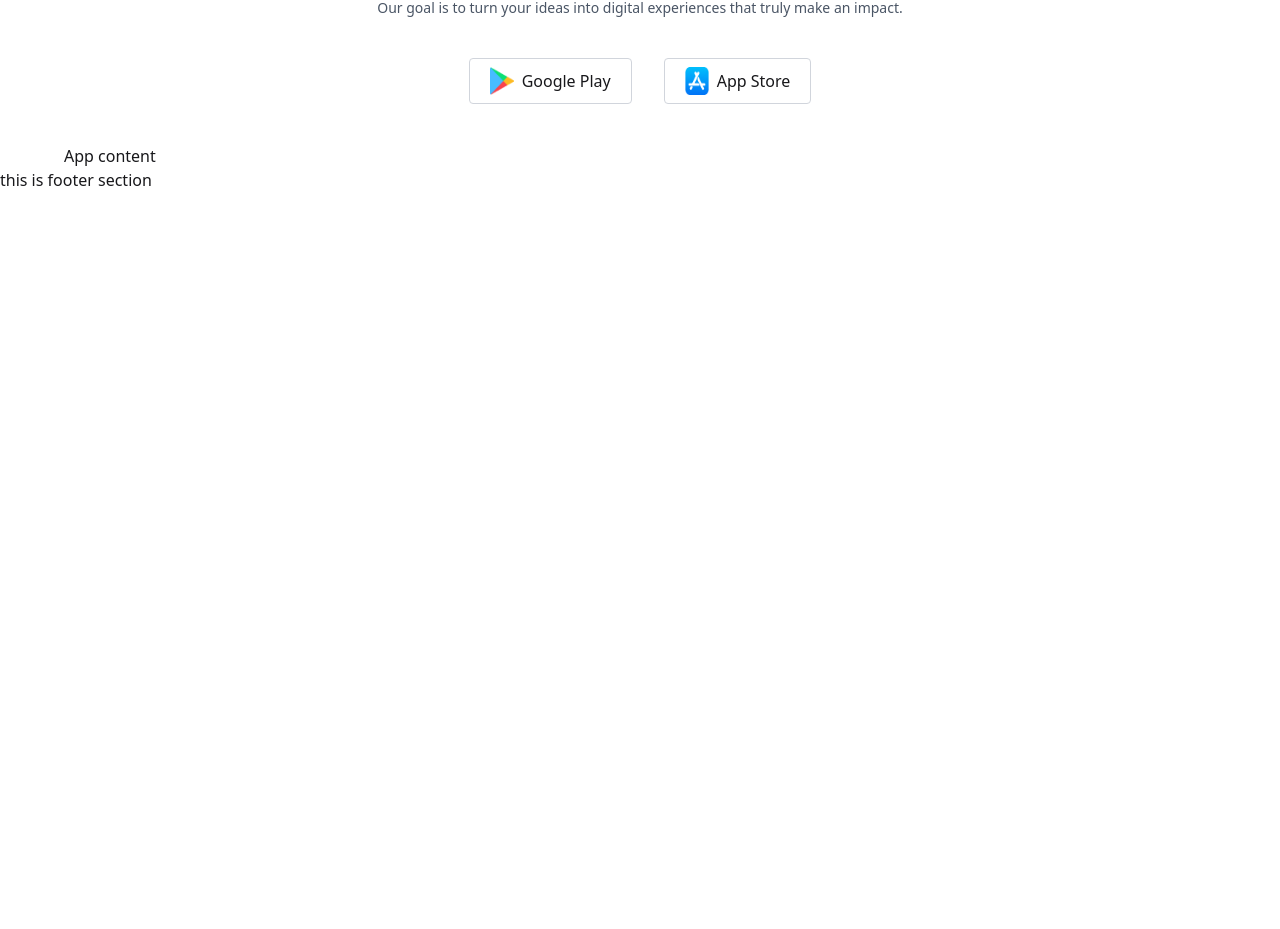
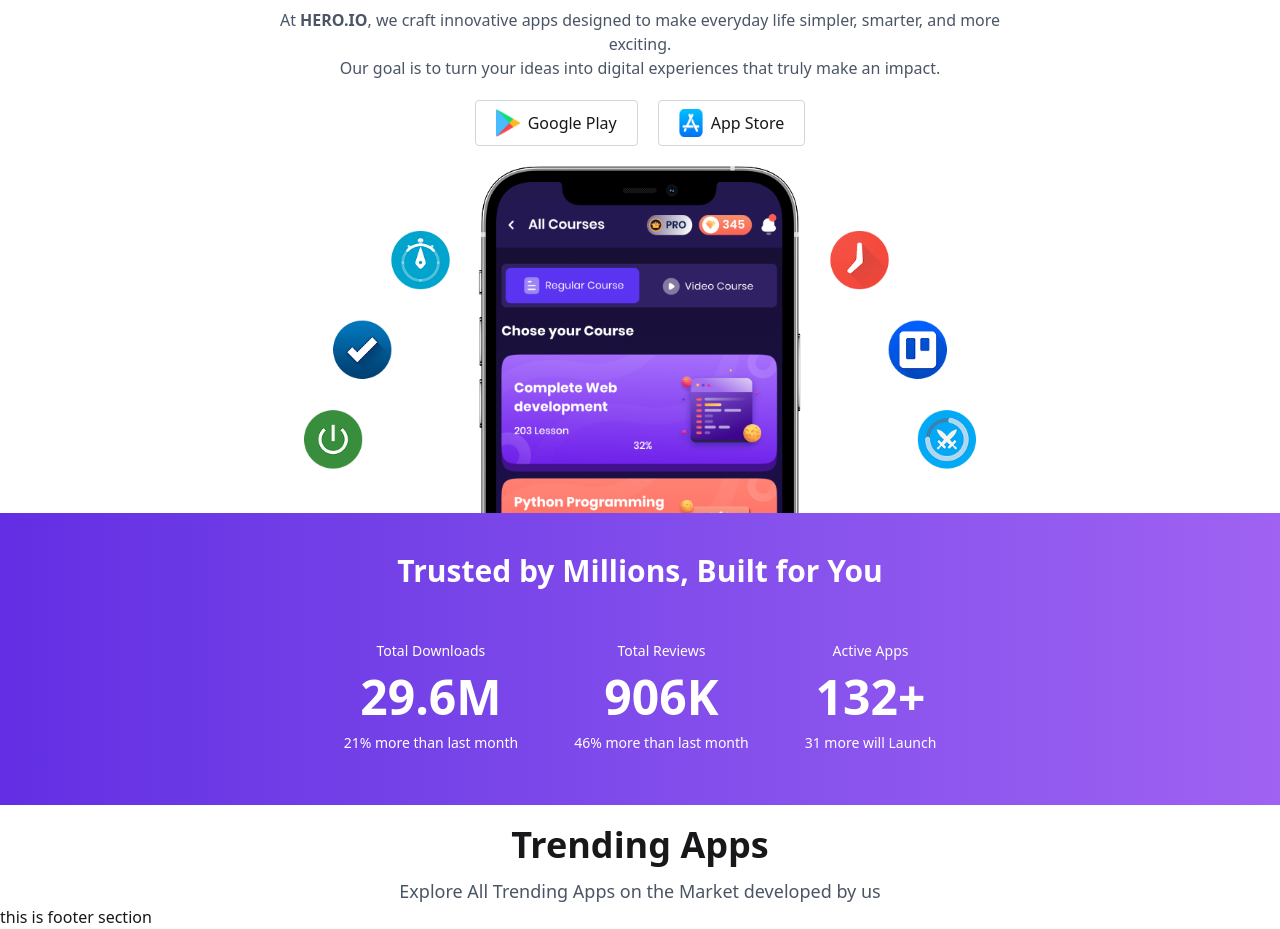
Before and after one commit to sabbirsohag-1509/eighth-assignment-repo, a React (Vite) app: page / in a window 1280 px wide. Shown: the part 250-1179 px from the top of the page. Before the commit the page ends 800 px from the top, so only its background shows below. Built offline with nearby package versions, Linux system fonts and the light colour scheme.

Commit message:
after completed nav and banner section

```diff
--- a/src/App.jsx
+++ /dev/null
@@ -1,17 +0,0 @@
-
-import './App.css'
-
-function App() {
-
-  return (
-    <>
-
-      <h1 className='text-3xl text-red-800'>Vite + React</h1>
-
-
-
-    </>
-  )
-}
-
-export default App
--- a/src/Components/Root/Root.jsx
+++ b/src/Components/Root/Root.jsx
@@ -7,9 +7,7 @@ const Root = () => {
     return (
         <div>
             <Navbar></Navbar>
-            <div className='max-w-6xl mx-auto'>
-                <Outlet></Outlet>
-            </div>
+            <Outlet></Outlet>
             <Footer></Footer>
         </div>
     );
--- /dev/null
+++ b/src/Pages/App/App.jsx
@@ -0,0 +1,11 @@
+import React from 'react';
+
+const App = () => {
+    return (
+        <div>
+
+        </div>
+    );
+};
+
+export default App;
--- a/src/Pages/Apps/Apps.jsx
+++ b/src/Pages/Apps/Apps.jsx
@@ -1,9 +1,18 @@
 import React from 'react';
 
 const Apps = () => {
+
     return (
-        <div>
-            <h1>App content</h1>
+        <div className='max-w-6xl mx-auto mt-5'>
+            <div>
+                <h1 className='text-3xl md:text-4xl text text-center font-semibold'>Trending Apps</h1>
+                <p className='text-gray-600 text-center pt-3 text-sm lg:text-lg '>Explore All Trending Apps on the Market developed by us</p>
+            </div>
+            <div>
+                {
+
+                }
+            </div>
         </div>
     );
 };
--- a/src/Pages/Banner/Banner.jsx
+++ b/src/Pages/Banner/Banner.jsx
@@ -1,29 +1,60 @@
 import React from 'react';
 import googleplay from '../../assets/googleplastore.png'
 import appstore from '../../assets/apstore.png'
+import hero from '../../assets/hero.png'
 
 
 const Banner = () => {
     return (
         <div className='mt-5'>
-           <div className='text-center space-y-5'>
-                <h1 className='text-6xl font-semibold text-[#040031]'>We Build <br />
+           <div className='text-center px-4 md:px-0 space-y-5'>
+                <h1 className="text-4xl md:text-6xl font-semibold text-[#040031] leading-tight">We Build <br />
                     <span className='text-[#632EE3]'>Productive</span> Apps</h1>
-                <p className='text-gray-600 text-sm'>At <span className='font-semibold'>HERO.IO</span>, we craft innovative apps designed to make everyday life simpler, smarter, and more exciting. <br /> Our goal is to turn your ideas into digital experiences that truly make an impact.</p>
+                <p className='text-gray-600 text-sm md:text-base max-w-3xl mx-auto'>At <span className='font-semibold'>HERO.IO</span>, we craft innovative apps designed to make everyday life simpler, smarter, and more exciting. <br /> Our goal is to turn your ideas into digital experiences that truly make an impact.</p>
            </div>
 
-                <div className=' flex gap-8 items-center justify-center py-10'>
+                <div className=' flex flex-col sm:flex-row gap-5 justify-center items-center py-5'>
 
-                    <div className='flex gap-2 items-center border border-gray-300 py-2 px-5 cursor-pointer rounded'>
-                        <img className='w-6 h-7' src={googleplay} alt="" />
+                   <a href="https://play.google.com/store/games" target='_blank'>
+                     <div className='flex gap-2 items-center border border-gray-300 py-2 px-5 cursor-pointer rounded'>
+                        <img className='w-6 h-7' src={googleplay} alt="Google Play" />
                         <button className='cursor-pointer'>Google Play</button>
                     </div>
+                   </a>
 
-                    <div className='flex gap-2 items-center border border-gray-300 py-2 px-5 cursor-pointer rounded'>
-                        <img className='w-6 h-7' src={appstore} alt="" />
+                   <a href="https://www.apple.com/store" target='_blank'>
+                     <div className='flex gap-2 items-center border border-gray-300 py-2 px-5 cursor-pointer rounded'>
+                        <img className='w-6 h-7' src={appstore} alt="App Store" />
                         <button className='cursor-pointer'>App Store</button>
                     </div>
+                   </a>
+                </div>
+                <div className='flex justify-center items-center'>
+                    <img className='w-full max-w-lg md:max-w-2xl' src={hero} alt="" />
+                </div>
 
+                <div className='w-full bg-gradient-to-r from-[#632EE3] to-[#9F62F2] p-6 md:p-10 space-y-6'>
+                    <div className='text-center'>
+                        <h1 className='text-2xl md:text-3xl font-semibold text-white'>Trusted by Millions, Built for You</h1>
+                    </div>
+
+                    <div className='flex flex-col sm:flex-row flex-wrap gap-5 lg:gap-14 justify-center items-center pt-1 lg:pt-4'>
+                        <div className='flex flex-col justify-center items-center'>
+                            <p className='text-sm text-white py-2 lg:py-3'>Total Downloads</p>
+                            <h1 className='text-4xl md:text-5xl font-bold text-white'>29.6M</h1>
+                            <p className='text-sm text-white py-2 lg:py-3'>21% more than last month</p>
+                        </div>
+                        <div className='flex flex-col justify-center items-center'>
+                            <p className='text-sm text-white py-2 lg:py-3'>Total Reviews</p>
+                            <h1 className='text-4xl md:text-5xl font-bold text-white'>906K</h1>
+                            <p className='text-sm text-white py-2 lg:py-3'>46% more than last month</p>
+                        </div>
+                        <div className='flex flex-col justify-center items-center'>
+                            <p className='text-sm text-white py-2 lg:py-3'>Active Apps</p>
+                            <h1 className='text-4xl md:text-5xl font-bold text-white'>132+</h1>
+                            <p className='text-sm text-white py-2 lg:py-3'>31 more will Launch</p>
+                        </div>
+                    </div>
                 </div>
 
         </div>
```
